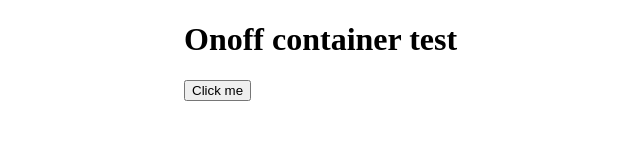
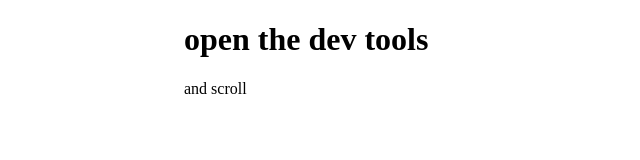
Before and after one commit to jurijsk/gtm-testbench, a plain HTML site: page onoff.html in a window 1280 px wide. Shown: the whole page, without its empty margins (156-796 px from the left). Drawn offline with Linux system fonts and the light colour scheme.

Commit message:
Update onoff.html

```diff
--- a/onoff.html
+++ b/onoff.html
@@ -2,7 +2,7 @@
 <html>
 
 <head>
-	<title>Nice Wheel</title>
+	<title>Onoff GTM container test</title>
 
 	<!-- Google Tag Manager -->
 <script>(function(w,d,s,l,i){w[l]=w[l]||[];w[l].push({'gtm.start':
@@ -32,12 +32,15 @@ j=d.createElement(s),dl=l!='dataLayer'?'&l='+l:'';j.async=true;j.src=
 </style>
 <body>
 	<h1>
-		Onoff container test
+		open the dev tools
 	</h1>
-	<div>
+	<div style="height=200px">
+		and scroll
+
+
 
 	</div>
-    <input type="button" id="button1" value="Click me"/>
+
 
 </body>
 </html>
```
